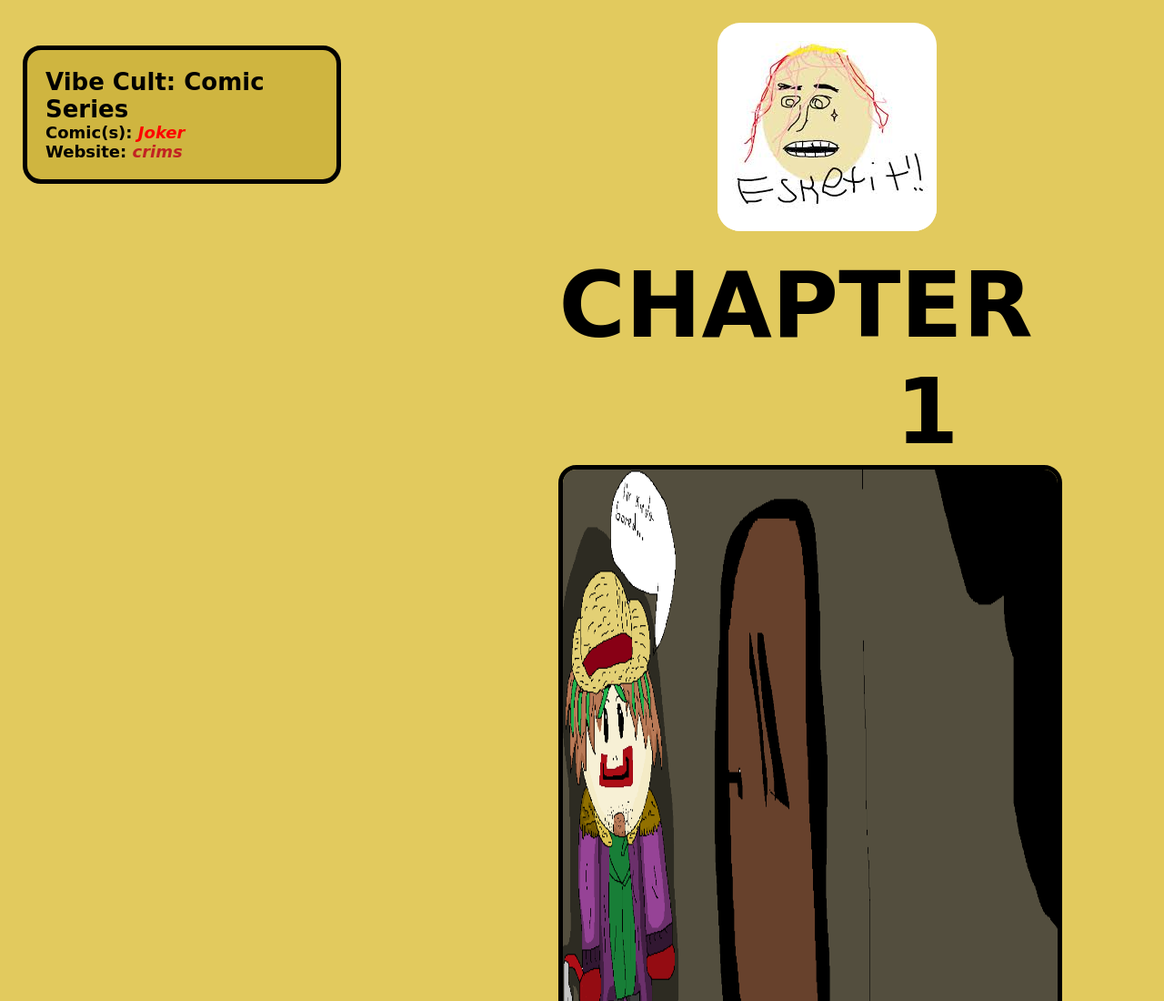
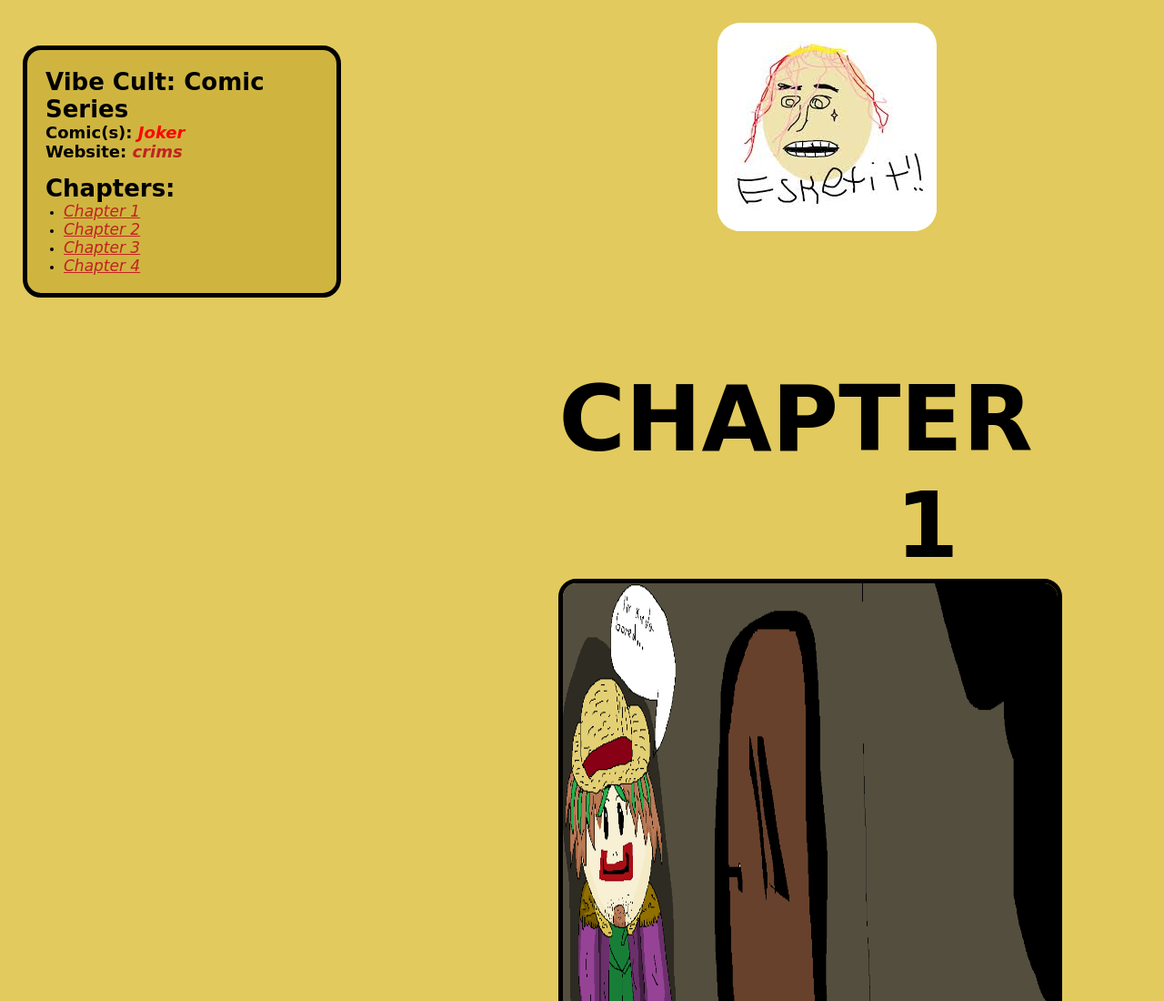
Before and after one commit to crimscode/joker-lore-website, a plain HTML site: page index.html in a window 1280 px wide. Shown: the top 1100 px of the page at 91% size. Drawn offline with Linux system fonts and the light colour scheme; a web font is replaced by a local one.

Commit message:
Added CHAPTER 4 and clickable list of chapters to go to.

```diff
--- a/index.html
+++ b/index.html
@@ -9,7 +9,7 @@
     <title>VIBE CULT LORE: REMASTERED</title>
 </head>
 <body>
-    <main>
+    <main id="chapterOne">
         <img src="imgs/important/My_fav_pokemon.jpg" alt="VIBE_CULT_LOGO" class="website-logo">
 
         <div class="header-wrapper">
@@ -18,6 +18,16 @@
                 <h2>Comic(s): <span class="joker">Joker</span></h2>
                 <h2>Website: <span class="crims">crims</span></h2>
             </div>
+
+            <br>
+
+            <h1>Chapters:</h1>
+            <ul class="chapters-list">
+                <li><a href="#chapterOne">Chapter 1</a></li>
+                <li><a href="#chapterTwo">Chapter 2</a></li>
+                <li><a href="#chapterThree">Chapter 3</a></li>
+                <li><a href="#chapterFour">Chapter 4</a></li>
+            </ul>
         </div>
 
         <section id="comics">
@@ -34,7 +44,7 @@
                     <img src="imgs/comics/ch1/ch1_panel6.png" alt="PANEL6" class="panel ch1_panel">
                     <!-- <img src="imgs/comics/ch1/ch1_panel7-tbc.png" alt="PANEL7-tbc" class="panel ch1_panel"> -->
                 </article>
-                <article class="ch2">
+                <article class="ch2" id="chapterTwo">
                     <div class="chapter-header-wrapper">
                         <h2 class="chapter-header">CHAPTER 2</h2>
                     </div>
@@ -48,7 +58,7 @@
                     <img src="imgs/comics/ch2/ch2_panel8highres.png" alt="PANEL8" class="panel ch2_panel">
                     <!-- <img src="imgs/comics/ch1/ch1_panel7-tbc.png" alt="PANEL7-tbc" class="panel ch1_panel"> -->
                 </article>
-                <article class="ch3">
+                <article class="ch3" id="chapterThree">
                     <div class="chapter-header-wrapper">
                         <h2 class="chapter-header">CHAPTER 3</h2>
                     </div>
@@ -60,6 +70,18 @@
                     <img src="imgs/comics/ch3/ch3_panel6.png" alt="PANEL6" class="panel ch3_panel">
                     <img src="imgs/comics/ch3/ch3_panel7.png" alt="PANEL7" class="panel ch3_panel">
                     <img src="imgs/comics/ch3/ch3_panel8.png" alt="PANEL8" class="panel ch3_panel">
+                </article>
+                <article class="ch4" id="chapterFour">
+                    <div class="chapter-header-wrapper">
+                        <h2 class="chapter-header">CHAPTER 4</h2>
+                    </div>
+                    <img src="imgs/comics/ch4/ch4_panel1.png" alt="PANEL1" class="panel ch3_panel">
+                    <img src="imgs/comics/ch4/ch4_panel2.png" alt="PANEL2" class="panel ch3_panel">
+                    <img src="imgs/comics/ch4/ch4_panel3.png" alt="PANEL3" class="panel ch3_panel">
+                    <img src="imgs/comics/ch4/ch4_panel4.png" alt="PANEL4" class="panel ch3_panel">
+                    <img src="imgs/comics/ch4/ch4_panel5.png" alt="PANEL5" class="panel ch3_panel">
+                    <img src="imgs/comics/ch4/ch4_panel6.png" alt="PANEL6" class="panel ch3_panel">
+                    <img src="imgs/comics/ch4/ch4_panel7.png" alt="PANEL7" class="panel ch3_panel">
                     <img src="imgs/comics/ch1/ch1_panel7-tbc.png" alt="PANEL7-tbc" class="panel ch1_panel">
                 </article>
             </div>
--- a/style.css
+++ b/style.css
@@ -4,6 +4,9 @@
     margin: 0px;
     padding: 0px;
     font-family: cursive;
+}
+html{
+    scroll-behavior: smooth;
 }
 body{
     background-color: rgb(226, 202, 94);
@@ -14,7 +17,7 @@ body{
 /* comic panels */
 .panel{
     width: 85%;
-    height: 800px;
+    height: 750px;
     margin: 0px auto;
     margin-bottom: 30px;
     border-radius: 20px;
@@ -85,3 +88,17 @@ body{
 .credit {
     font-size: 12px;
 }
+
+/* chapters list/navigation */
+
+.chapters-list{
+    margin-left: 20px;
+}
+
+.chapters-list li a{
+    font-weight: 500;
+    font-size: 17px;
+    text-decoration: underline;
+    color: rgb(194, 34, 34);
+    font-style: italic;
+}
```
Also changed, not shown: imgs/comics/ch4/ch4_panel1.png (added), imgs/comics/ch4/ch4_panel2.png (added), imgs/comics/ch4/ch4_panel3.png (added), imgs/comics/ch4/ch4_panel4.png (added), imgs/comics/ch4/ch4_panel5.png (added), imgs/comics/ch4/ch4_panel6.png (added), imgs/comics/ch4/ch4_panel7.png (added).
